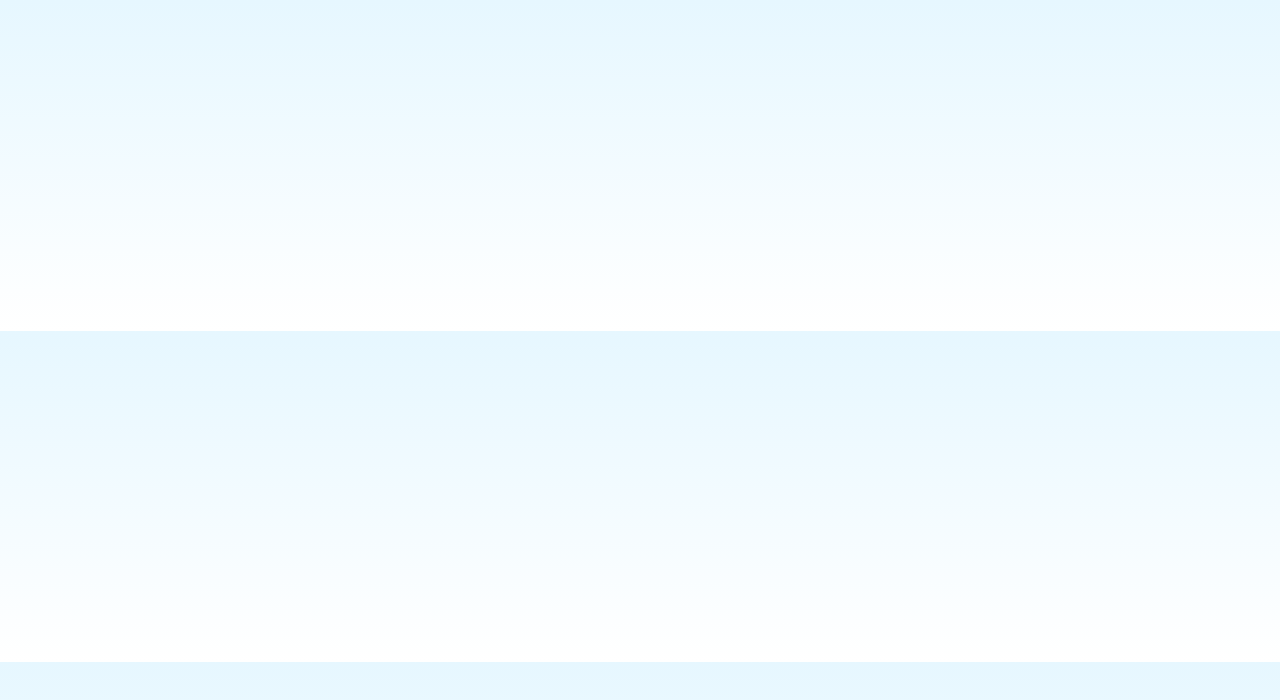
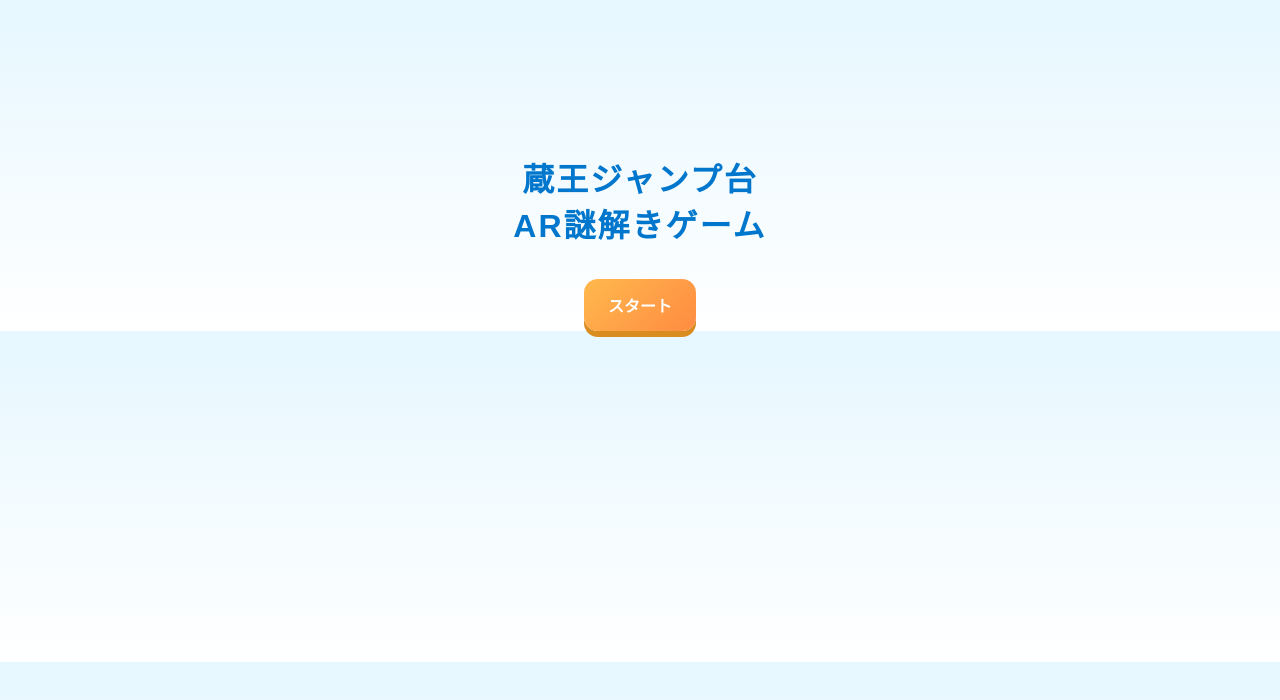
Before and after one commit to xSnowfin/zaoquiz, a plain HTML site: page index.html in a window 1280 px wide. Drawn offline with Linux system fonts and the light colour scheme.

Commit message:
Change class 'hidden' to 'active' for screen visibility
Updated the class name from 'hidden' to 'active' for screen transitions.

```diff
--- a/css/zao.css
+++ b/css/zao.css
@@ -13,7 +13,7 @@ body {
   pointer-events: none;
 }
 
-.screen.hidden {
+.screen.active {
   opacity: 1;
   transform: translateY(0);
   pointer-events: auto;
```
